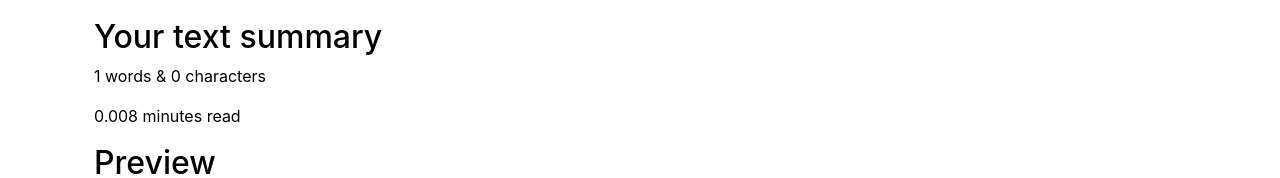
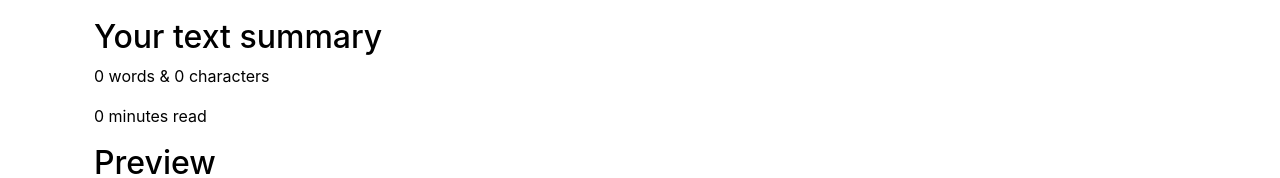
Before and after one commit to pearlrathour/Textify, a React (Create React App) app: page / in a window 1280 px wide. Shown: the part 488-666 px from the top of the page. Built offline with nearby package versions, Linux system fonts and the light colour scheme.

Commit message:
Minor fix

```diff
--- a/src/components/TextForm.js
+++ b/src/components/TextForm.js
@@ -73,8 +73,8 @@ export default function TextForm(props) {
             </div>
             <div className="container my-3" style={{ color: props.mode === 'light' ? 'black' : 'white' }}>
                 <h2>Your text summary</h2>
-                <p>{text.split(" ").length} words & {text.length} characters</p>
-                <p>{0.008 * text.split(" ").length} minutes read</p>
+                <p>{text.split(" ").length-1} words & {text.length} characters</p>
+                <p>{0.008 * (text.split(" ").length-1)} minutes read</p>
                 <h2>Preview</h2>
                 <p>{text.length > 0 ? text : "Enter something in the textbox above to preview in here."}</p>
             </div>
```
